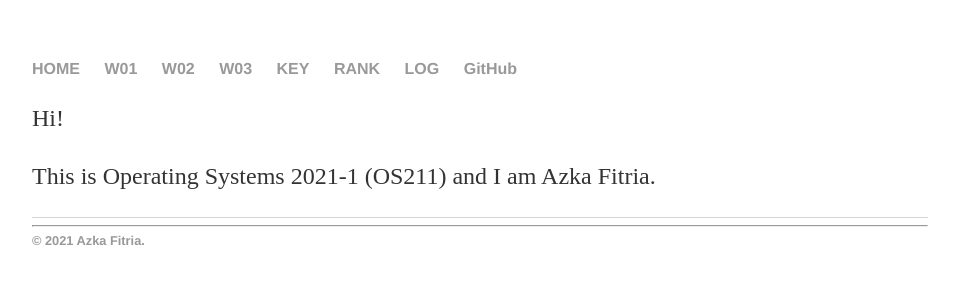
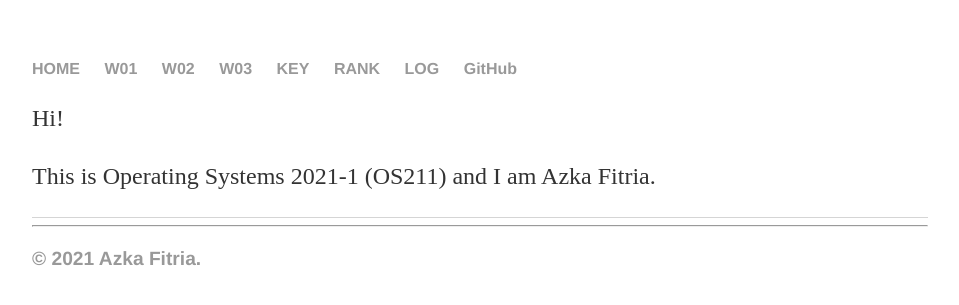
Before and after one commit to azkafitria/os211, a Jekyll site: the page built from index.md, in a window 1280 px wide. Shown: the top 305 px of the page, without its empty margins (160-1119 px from the left). Built offline with Jekyll 4.4.1, drawn with Linux system fonts in a browser that asks for light colours.

Commit message:
update style

```diff
--- a/_includes/footer.html
+++ b/_includes/footer.html
@@ -1,6 +1,6 @@
 <div class="footer">
     <hr>
-    <div class="copyright">
+    <p class="copyright">
     &copy; {{ site.copyright }} {{ site.author }}.
-    </div>
+    </p>
 </div>
```
